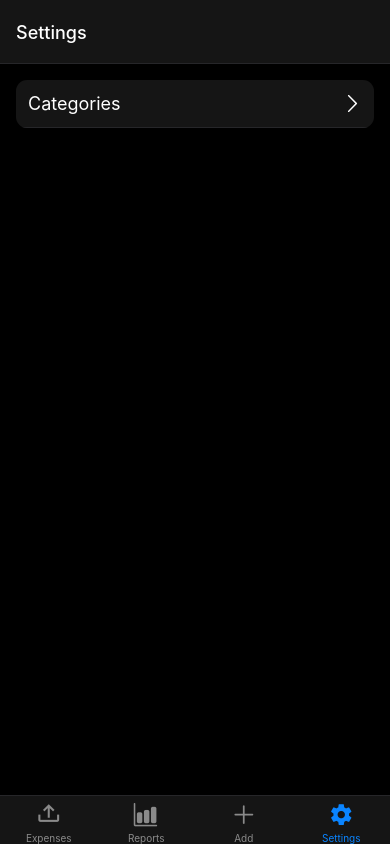
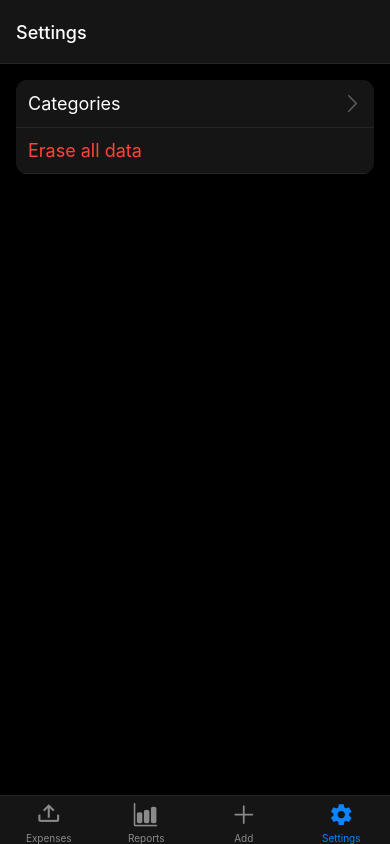
Before and after one commit to Andrsand/GoodbyeMoney, a React Native app: screen /Settings in a window 390 px wide. Built offline with nearby package versions, Linux system fonts and the light colour scheme.

Commit message:
Removed an extra item in the settings

```diff
--- a/components/ListItem.tsx
+++ b/components/ListItem.tsx
@@ -37,7 +37,7 @@ export const ListItem = ({
                 onPress={onClick}
             >
 
-                <Text style={{ fontSize: 18, color: 'white' }}>{label}</Text>
+                <Text style={{ fontSize: 18, color: isDestructive? theme.colors.error : 'white' }}>{label}</Text>
                 {detail}
             </TouchableOpacity>
         ),
--- a/screens/Settings.tsx
+++ b/screens/Settings.tsx
@@ -3,18 +3,32 @@ import { View } from "react-native";
 import Entypo  from '@expo/vector-icons/Entypo';
 
 import { ListItem } from "../components/ListItem";
+import { theme } from "../theme";
 //import { theme } from "../theme";
 
 export const Settings = () => (
     <View style={{
-        flexDirection: 'row',
+        flexDirection: 'column',
         margin: 16,
         borderRadius: 11,
         overflow: 'hidden',
     }}>
         <ListItem
             label='Categories'
-            detail={<Entypo name="chevron-thin-right" color='white' size={20} />}
+            detail={
+                <Entypo
+                    name="chevron-thin-right"
+                    color='white'
+                    style={{ opacity: 0.3 }}
+                    size={20}
+                />}
+
+            onClick={() => {}}
+        />
+
+        <ListItem
+            label='Erase all data'
+            isDestructive
             onClick={() => {}}
         />
 
--- a/theme/index.ts
+++ b/theme/index.ts
@@ -1,6 +1,5 @@
-import type { Theme } from "@react-navigation/native";
 
-export const theme: Theme = {
+export const theme = {
     dark: true,
     colors: {
         primary: '#0A84FF',
@@ -9,5 +8,6 @@ export const theme: Theme = {
         text: '#FFFFFF',
         border: '#262629',
         notification: '#0A84FF',
+        error: '#FF453A',
     },
 };
```
Also changed, not shown: components/ListItem_1.tsx (deleted, +0 -76 lines).
